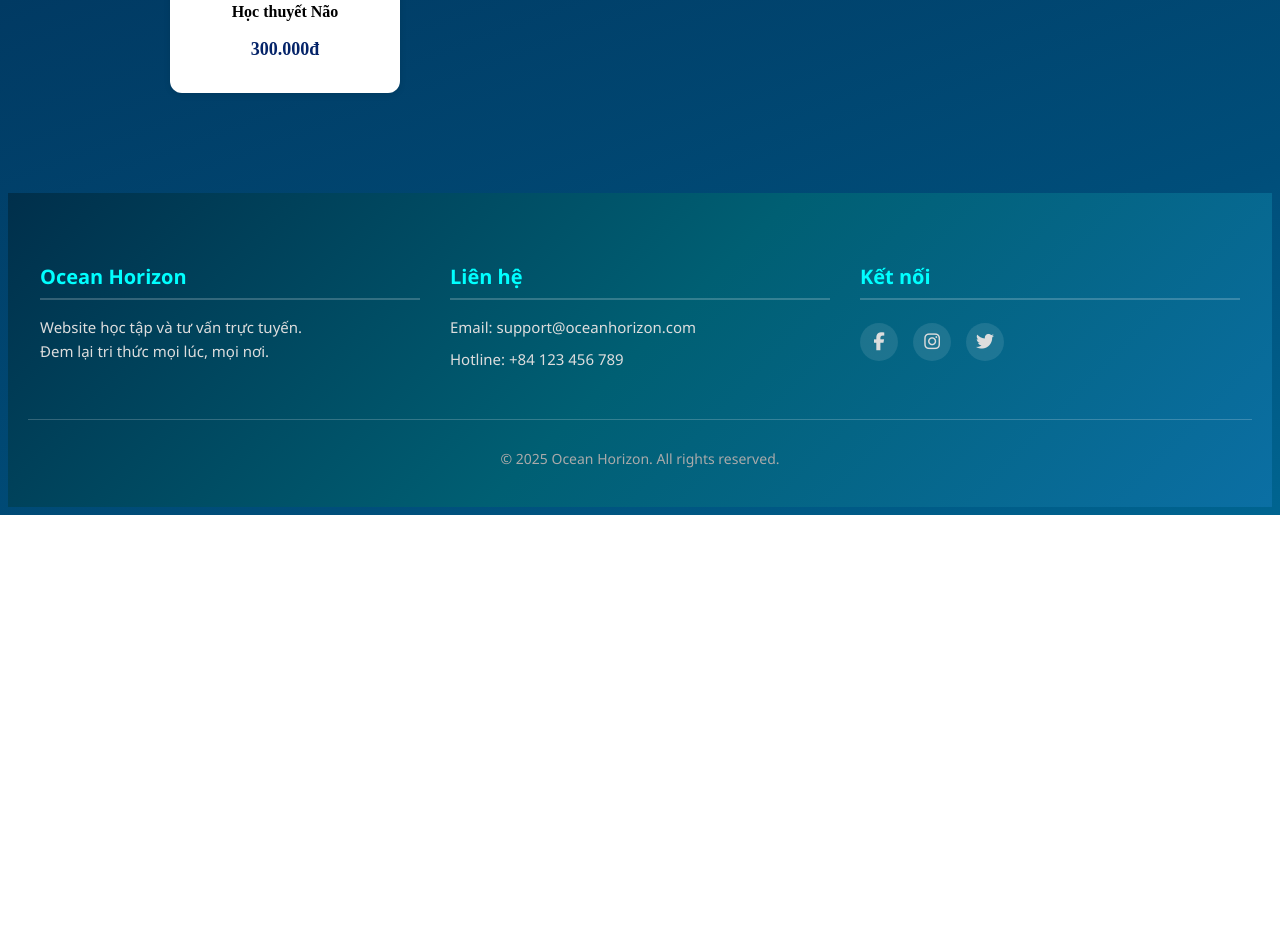
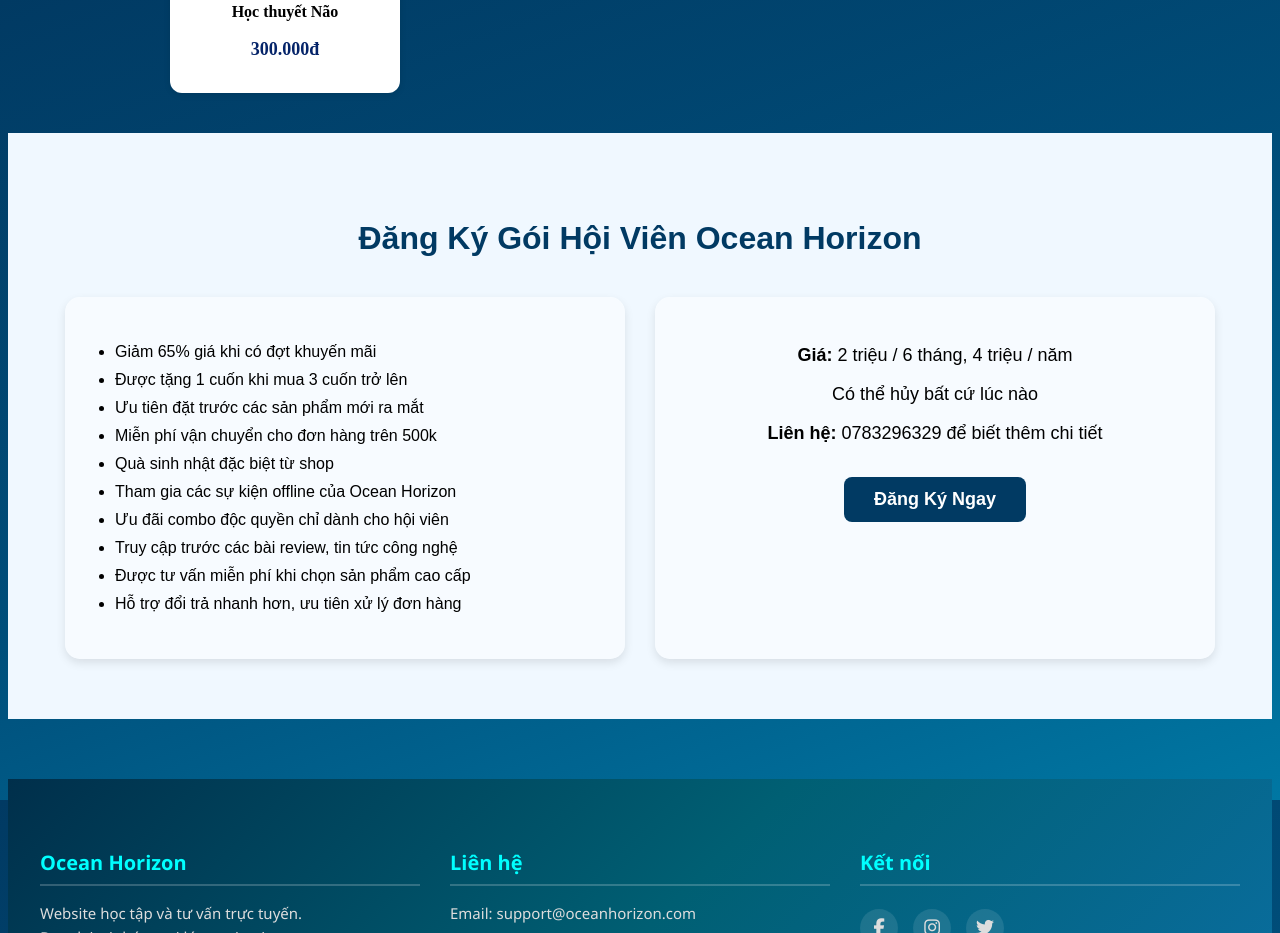
Before and after one commit to KhanhDoan653/Bookstore-website, a plain HTML site: page index.html in a window 1280 px wide. Shown: the part 4000-4933 px from the top of the page. Before the commit the page ends 4515 px from the top, so only its background shows below. Drawn offline with Linux system fonts and the light colour scheme.

Commit message:
Sua nhieu chut

```diff
--- a/css/index.css
+++ b/css/index.css
@@ -531,3 +531,73 @@
   font-size: 20px;
   cursor: pointer;
 }
+.membership-section {
+  background: #f0f8ff; /* nền nhẹ nhàng */
+  padding: 60px 20px;
+  font-family: Arial, sans-serif;
+  text-align: center;
+}
+
+.membership-section h2 {
+  font-size: 32px;
+  margin-bottom: 40px;
+  color: #013A63;
+}
+
+.membership-content {
+  display: flex;
+  flex-wrap: wrap;
+  justify-content: center;
+  gap: 30px; /* khoảng cách giữa 2 cột */
+}
+
+.membership-left,
+.membership-right {
+  background: rgba(255, 255, 255, 0.5); /* transparent */
+  padding: 30px;
+  border-radius: 15px;
+  box-shadow: 0 4px 10px rgba(0,0,0,0.1);
+  flex: 1 1 300px; /* co giãn, tối thiểu 300px */
+  max-width: 500px;
+}
+
+.membership-left ul {
+  list-style: disc;
+  text-align: left;
+  padding-left: 20px;
+}
+
+.membership-left ul li {
+  margin-bottom: 10px;
+  font-size: 16px;
+}
+
+.membership-pricing {
+  font-size: 18px;
+  text-align: center;
+}
+
+.btn-signup {
+  display: inline-block;
+  padding: 12px 30px;
+  background: #013A63;
+  color: #ffffff;
+  text-decoration: none;
+  font-weight: bold;
+  border-radius: 8px;
+  margin-top: 15px;
+  transition: all 0.3s ease;
+}
+
+.btn-signup:hover {
+  background: #00b7ff;
+  transform: scale(1.05);
+}
+
+/* Responsive: mobile */
+@media (max-width: 768px) {
+  .membership-content {
+    flex-direction: column;
+    gap: 20px;
+  }
+}
--- a/index.html
+++ b/index.html
@@ -398,6 +398,41 @@
     <img id="modalImage" src="" alt="Ảnh sản phẩm">
   </div>
 </div>
+
+<section id="membership" class="membership-section">
+  <div class="container">
+    <h2>Đăng Ký Gói Hội Viên Ocean Horizon</h2>
+    <div class="membership-content">
+      <!-- Bên trái: 10 đặc quyền -->
+      <div class="membership-left">
+        <ul>
+          <li>Giảm 65% giá khi có đợt khuyến mãi</li>
+          <li>Được tặng 1 cuốn khi mua 3 cuốn trở lên</li>
+          <li>Ưu tiên đặt trước các sản phẩm mới ra mắt</li>
+          <li>Miễn phí vận chuyển cho đơn hàng trên 500k</li>
+          <li>Quà sinh nhật đặc biệt từ shop</li>
+          <li>Tham gia các sự kiện offline của Ocean Horizon</li>
+          <li>Ưu đãi combo độc quyền chỉ dành cho hội viên</li>
+          <li>Truy cập trước các bài review, tin tức công nghệ</li>
+          <li>Được tư vấn miễn phí khi chọn sản phẩm cao cấp</li>
+          <li>Hỗ trợ đổi trả nhanh hơn, ưu tiên xử lý đơn hàng</li>
+        </ul>
+      </div>
+
+      <!-- Bên phải: Giá + liên hệ -->
+      <div class="membership-right">
+        <div class="membership-pricing">
+          <p><strong>Giá:</strong> 2 triệu / 6 tháng, 4 triệu / năm</p>
+          <p>Có thể hủy bất cứ lúc nào</p>
+          <p><strong>Liên hệ:</strong> 0783296329 để biết thêm chi tiết</p>
+          <a href="#" class="btn-signup">Đăng Ký Ngay</a>
+        </div>
+      </div>
+    </div>
+  </div>
+</section>
+
+
 <script src="js/index.js"> </script>
 <!-- Footer -->
 <footer class="footer">
```
Also changed, not shown: js/index.js (line endings or trailing spaces).
